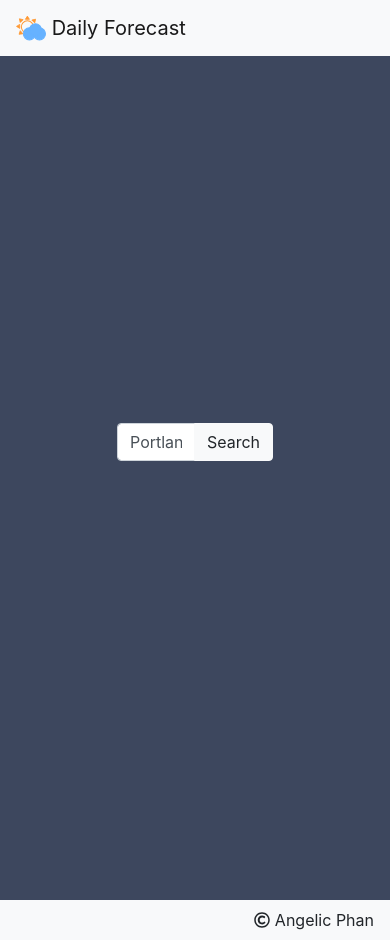
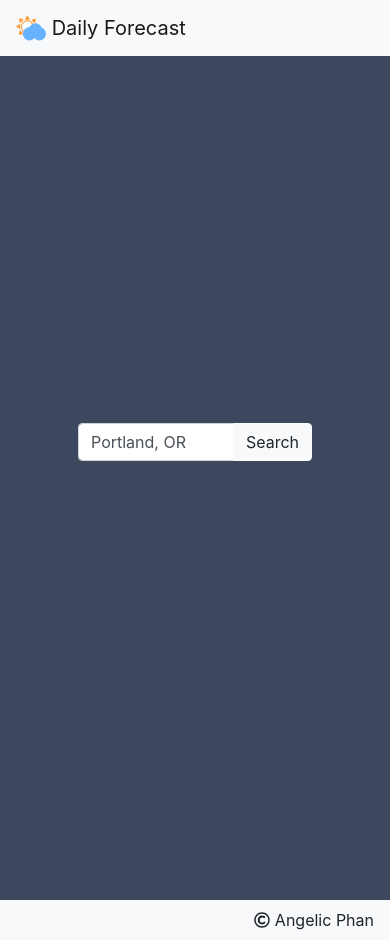
Before and after one commit to angelicphan/daily-forecast, a React (Create React App) app: page / in a window 390 px wide. Built offline with nearby package versions, Linux system fonts and the light colour scheme.

Commit message:
udjust search bar width for smaller screen sizes

```diff
--- a/src/css/App.css
+++ b/src/css/App.css
@@ -22,6 +22,11 @@
   padding-top: 3em;
   padding-bottom: 1em;
 }
+@media (max-width: 1000px) {
+  .Search {
+    width: 60%;
+  }
+}
 
 .Week {
   margin: 3em;
```
